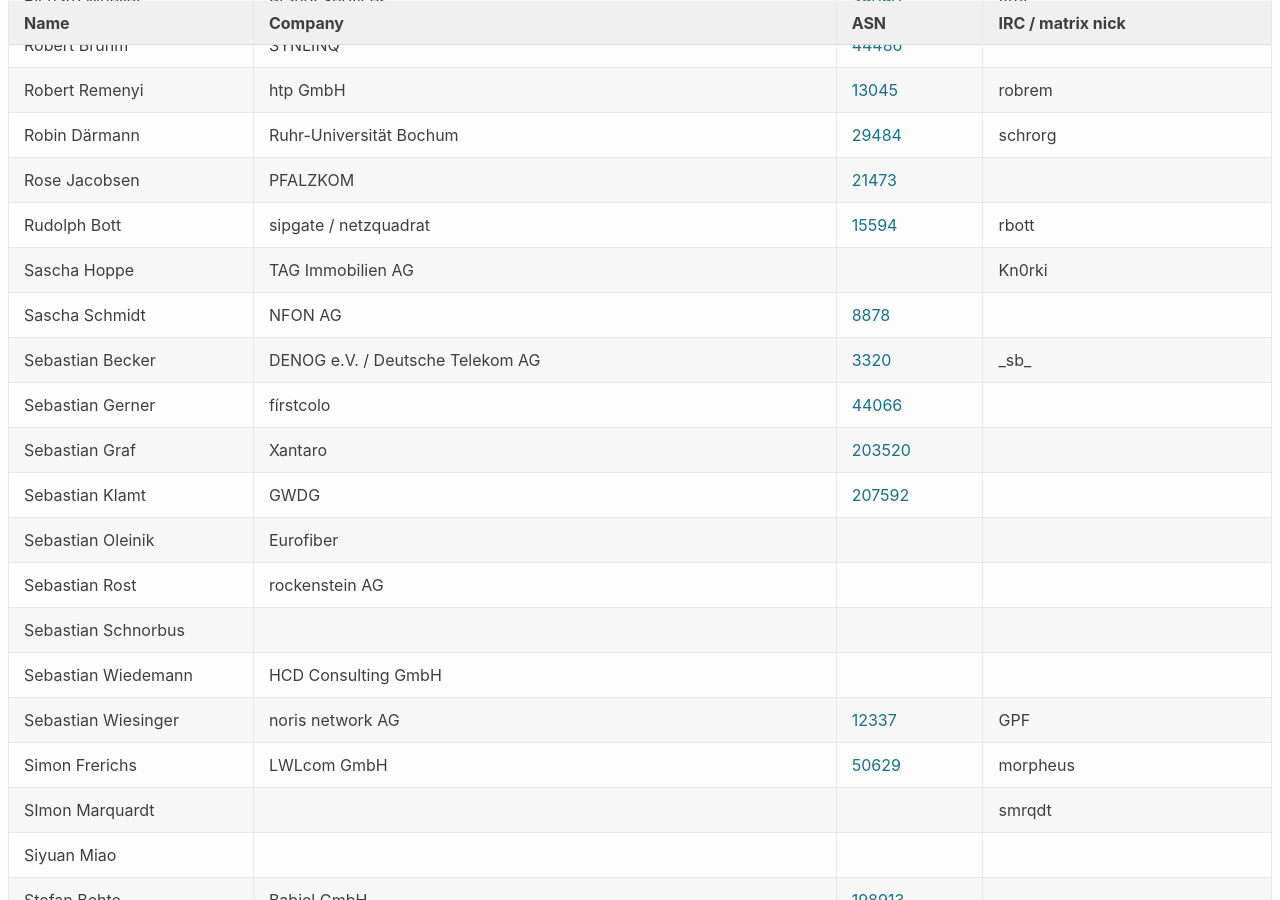
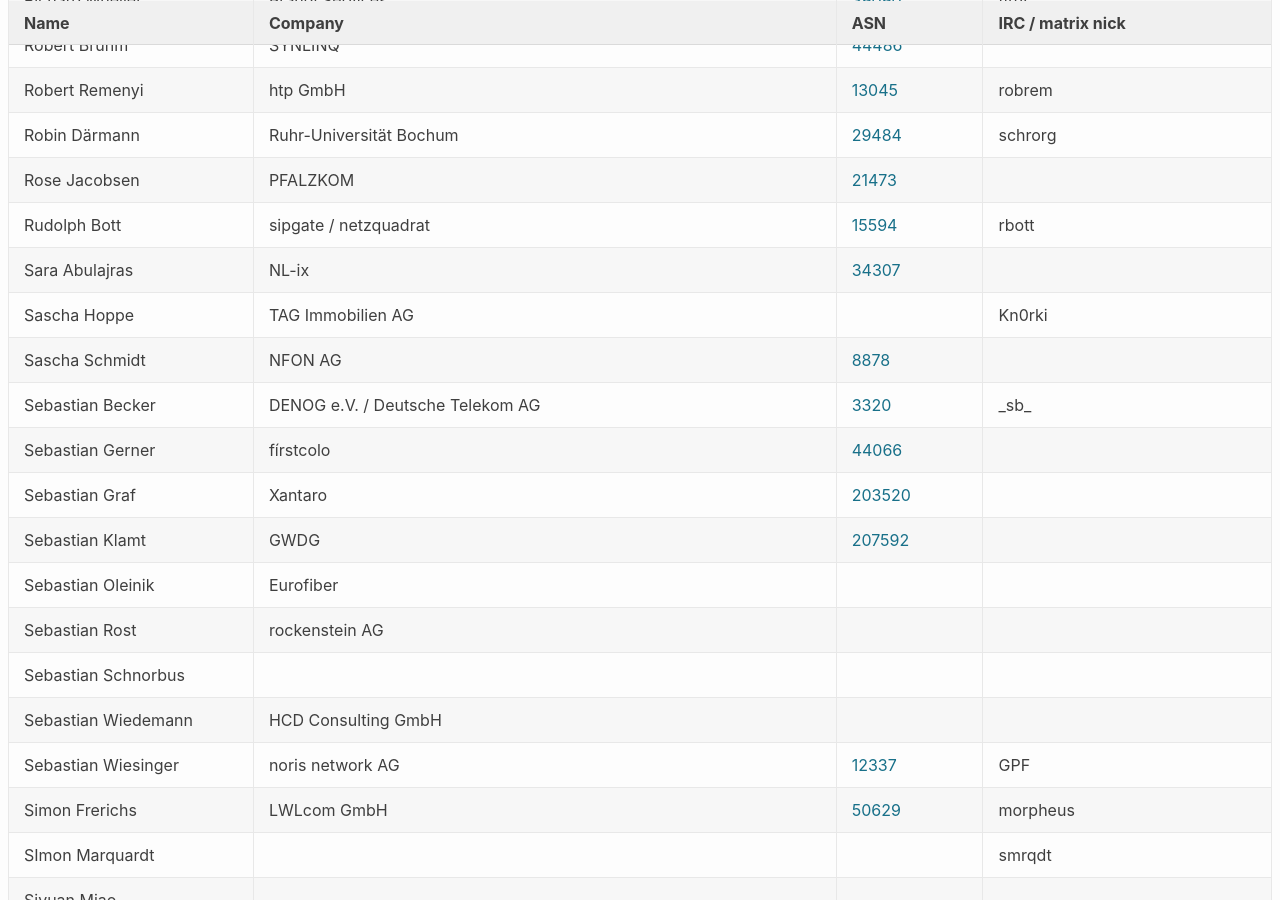
Before and after one commit to denog/pretix-attendeelist, a Jekyll site: the page built from denog16/index.markdown, in a window 1280 px wide and 900 px high, scrolled down 11050 px. Built offline with Jekyll 4.4.1, drawn with Linux system fonts in a browser that asks for light colours.

Commit message:
Latest data: Fri Oct  4 11:47:51 UTC 2024

```diff
--- a/_data/attendees_denog16_onsite.json
+++ b/_data/attendees_denog16_onsite.json
@@ -1470,6 +1470,12 @@
     "asn": "15594"
   },
   {
+    "name": "Sara Abulajras",
+    "company": "NL-ix",
+    "irc": null,
+    "asn": "34307"
+  },
+  {
     "name": "Sascha Hoppe",
     "company": "TAG Immobilien AG",
     "irc": "Kn0rki",
```
